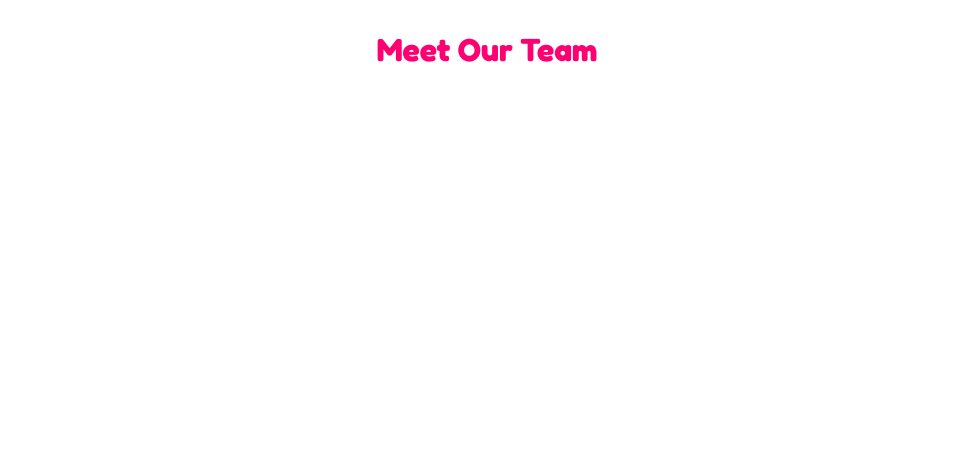
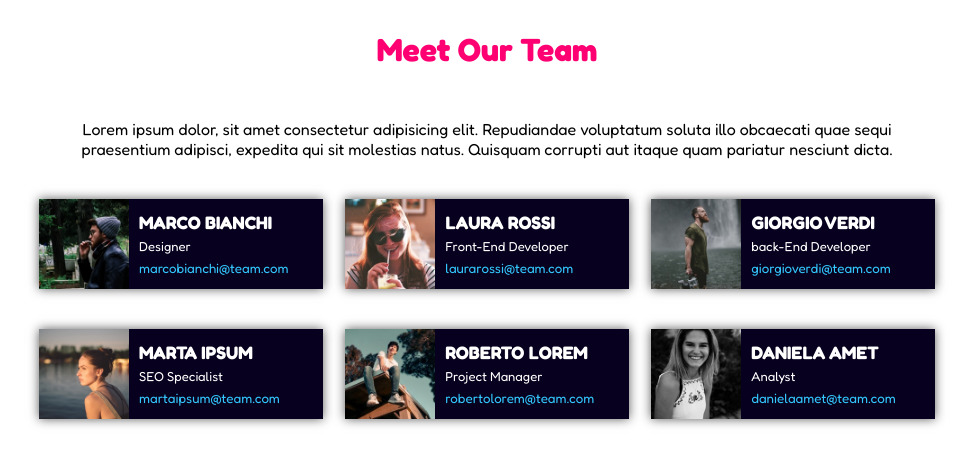
Before and after one commit to GioelScardigno/html-css-flex-cards, a plain HTML site: page index.html in a window 1280 px wide. Shown: the whole page, without its empty margins (153-1126 px from the left). Drawn offline with Linux system fonts and the light colour scheme.

Commit message:
feat: paragraph + team components list

```diff
--- a/css/style.css
+++ b/css/style.css
@@ -20,3 +20,59 @@ h1 {
     text-align: center;
     margin-top: 30px;
 }
+
+/* main-container */
+.main-container {
+    width: 70%;
+    display: flex;
+    flex-wrap: wrap;
+    margin-left: 15%;
+    margin-top: 50px;
+    justify-content: space-between;
+
+}
+
+/* main-items */
+.main-item-container{
+    display: flex;
+    background-color: rgb(7, 0, 30);
+    height: 90px;
+    width: calc(95% / 3);
+    margin-bottom: 40px;
+    box-shadow: 0 0 10px #5b5b5b;
+}
+
+/* lists*/
+.list {
+    padding: 10px;
+    color: white;
+    list-style: none;
+}
+
+/* list-items */
+.list-item {
+    margin-top: 2px;
+}
+
+/* names */
+.name {
+    font-size: large;
+}
+
+/* titles */
+.title {
+    font-size: small;
+}
+
+/* emails */
+.email {
+    font-size: smaller;
+    color: rgb(52, 200, 254);
+}
+
+/* paragraph */
+.paragraph {
+    color: rgb(0, 0, 0);
+    text-align: center;
+    margin-bottom: 40px;
+}
--- a/index.html
+++ b/index.html
@@ -24,11 +24,142 @@
 
     <!-- main -->
     <main>
-        <!-- paragraph -->
-        <section>
+        <!-- main-container -->
+        <section class="main-container">
 
+
+
+            <!-- paragraph -->
+            <div class="paragraph">Lorem ipsum dolor, sit amet consectetur adipisicing elit. Repudiandae voluptatum soluta illo obcaecati quae sequi praesentium adipisci, expedita qui sit molestias natus. Quisquam corrupti aut itaque quam pariatur nesciunt dicta.</div>
+            <!-- paragraph-end -->
+
+
+
+            <!-- main-container-item -->
+            <div class="main-item-container">
+                <img src="img/male1.png" alt="">
+                <ul class="list">
+                    <li class="list-item">
+                        <strong class="name">MARCO BIANCHI</strong>
+                    </li>
+
+                    <li class="list-item">
+                        <span class="title">Designer</span>
+                    </li>
+
+                    <li class="list-item">
+                        <span class="email">marcobianchi@team.com</span>
+                    </li>
+                </ul>
+            </div>
+            <!-- main-container-item-end -->
+
+
+
+            <!-- main-container-item -->
+            <div class="main-item-container">
+                <img src="img/female1.png" alt="">
+                <ul class="list">
+                    <li class="list-item">
+                        <strong class="name">LAURA ROSSI</strong>
+                    </li>
+
+                    <li class="list-item">
+                        <span class="title">Front-End Developer</span>
+                    </li>
+
+                    <li class="list-item">
+                        <span class="email">laurarossi@team.com</span>
+                    </li>
+                </ul>
+            </div>
+            <!-- main-container-item-end -->
+
+
+
+            <!-- main-container-item -->
+            <div class="main-item-container">
+                <img src="img/male2.png" alt="">
+                <ul class="list">
+                    <li class="list-item">
+                        <strong class="name">GIORGIO VERDI</strong>
+                    </li>
+
+                    <li class="list-item">
+                        <span class="title">back-End Developer</span>
+                    </li>
+
+                    <li class="list-item">
+                        <span class="email">giorgioverdi@team.com</span>
+                    </li>
+                </ul>
+            </div>
+            <!-- main-container-item-end -->
+
+
+
+            <!-- main-container-item -->
+            <div class="main-item-container">
+                <img src="img/female2.png" alt="">
+                <ul class="list">
+                    <li class="list-item">
+                        <strong class="name">MARTA IPSUM</strong>
+                    </li>
+
+                    <li class="list-item">
+                        <span class="title">SEO Specialist</span>
+                    </li>
+
+                    <li class="list-item">
+                        <span class="email">martaipsum@team.com</span>
+                    </li>
+                </ul>
+            </div>
+            <!-- main-container-item-end -->
+
+
+
+            <!-- main-container-item -->
+            <div class="main-item-container">
+                <img src="img/male3.png" alt="">
+                <ul class="list">
+                    <li class="list-item">
+                        <strong class="name">ROBERTO LOREM</strong>
+                    </li>
+
+                    <li class="list-item">
+                        <span class="title">Project Manager</span>
+                    </li>
+
+                    <li class="list-item">
+                        <span class="email">robertolorem@team.com</span>
+                    </li>
+                </ul>
+            </div>
+            <!-- main-container-item-end -->
+
+
+
+            <!-- main-container-item -->
+            <div class="main-item-container">
+                <img src="img/female3.png" alt="">
+                <ul class="list">
+                    <li class="list-item">
+                        <strong class="name">DANIELA AMET</strong>
+                    </li>
+
+                    <li class="list-item">
+                        <span class="title">Analyst</span>
+                    </li>
+
+                    <li class="list-item">
+                        <span class="email">danielaamet@team.com</span>
+                    </li>
+                </ul>
+            </div>
+            <!-- main-container-item-end -->
         </section>
-        <!-- paragraph-end -->
+        <!-- main-container-end -->
 
     </main>
     <!-- main-end -->
```
